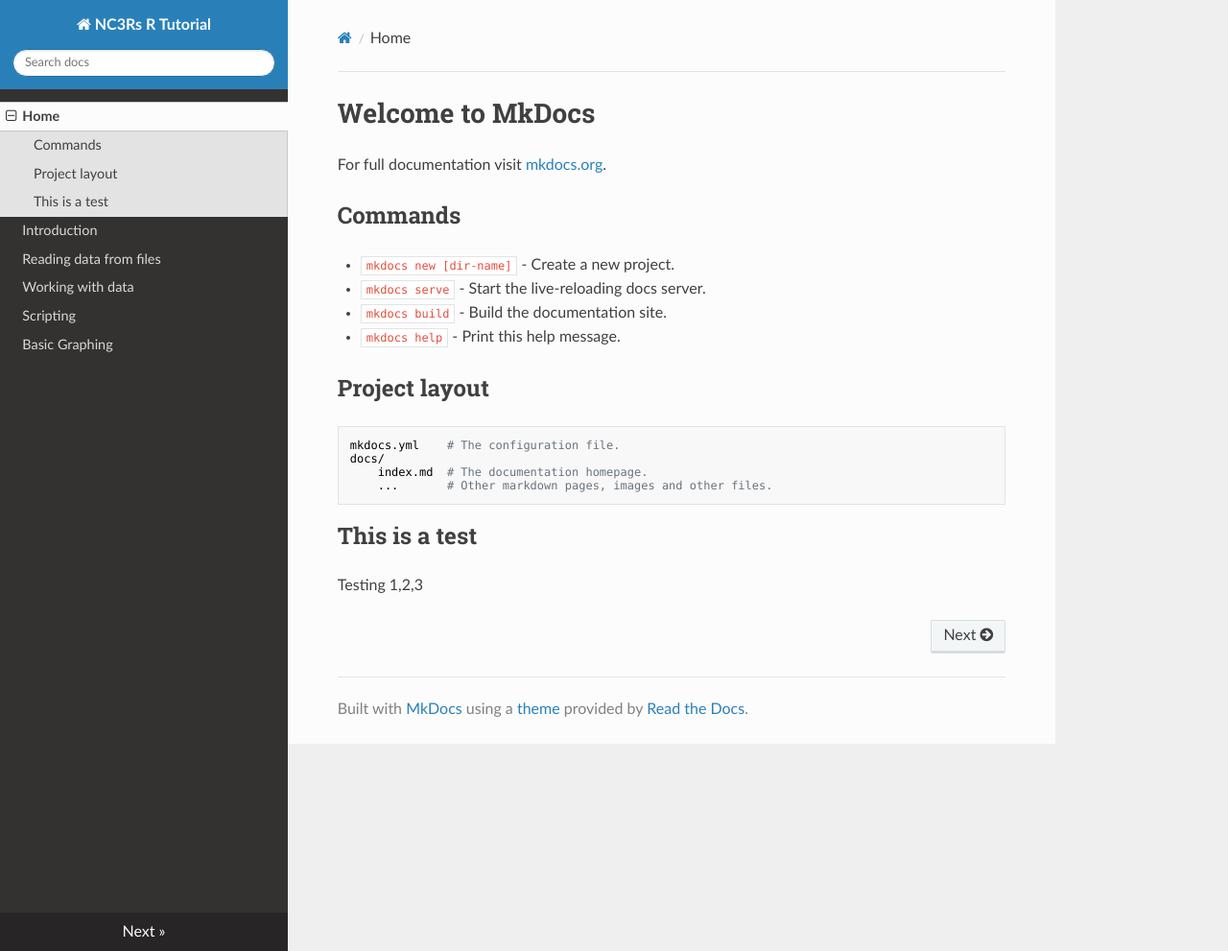
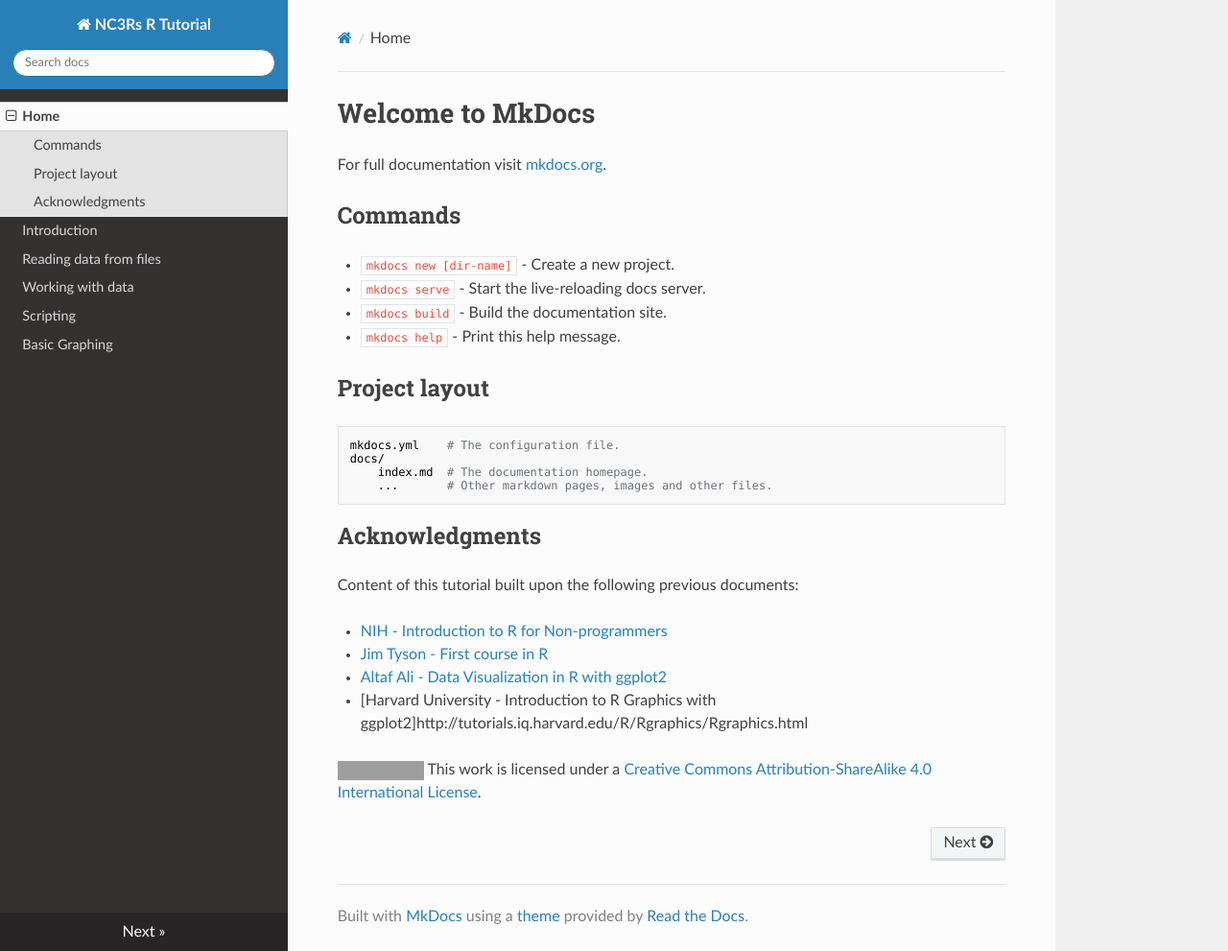
Before and after one commit to dww100/nc3rs-r-tutorial, an MkDocs documentation site: the page built from docs/index.md, in a window 1280 px wide and 991 px high. Shown: the whole window at 96% size. Built offline with MkDocs 1.6.1, drawn with Linux system fonts in a browser that asks for light colours; nearby versions of some CDN libraries; old or Windows-style settings are respelled for this version of MkDocs; grey boxes are pictures that could not be loaded.

Commit message:
Acknowledgements

```diff
--- a/docs/index.md
+++ b/docs/index.md
@@ -16,6 +16,14 @@
         index.md  # The documentation homepage.
         ...       # Other markdown pages, images and other files.
 
-## This is a test
+## Acknowledgments
 
-Testing 1,2,3
+Content of this tutorial built upon the following previous documents:
+
+* [NIH - Introduction to R for Non-programmers](http://nihlibrary.campusguides.com/dataservices/intro_to_r)
+* [Jim Tyson - First course in R](https://jimbotyson.github.io/rcourse/index.html)
+* [Altaf Ali - Data Visualization in R with ggplot2](https://altaf-ali.github.io/ggplot_tutorial/)
+* [Harvard University - Introduction to R Graphics with ggplot2]http://tutorials.iq.harvard.edu/R/Rgraphics/Rgraphics.html
+
+![CC BY-SA](http://creativecommons.org/licenses/by-sa/4.0/)
+This work is licensed under a [Creative Commons Attribution-ShareAlike 4.0 International License](https://creativecommons.org/licenses/by-sa/4.0/).
```
